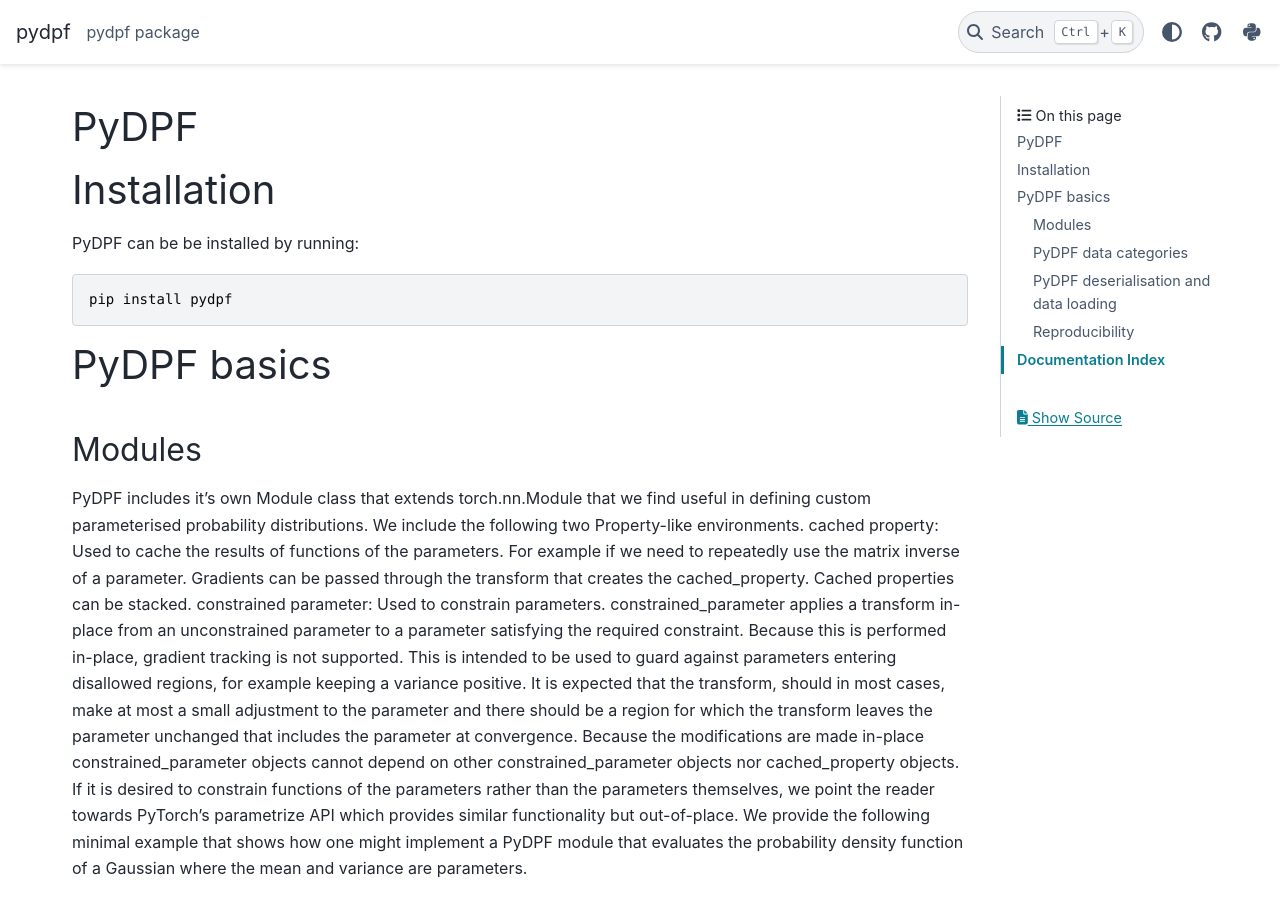
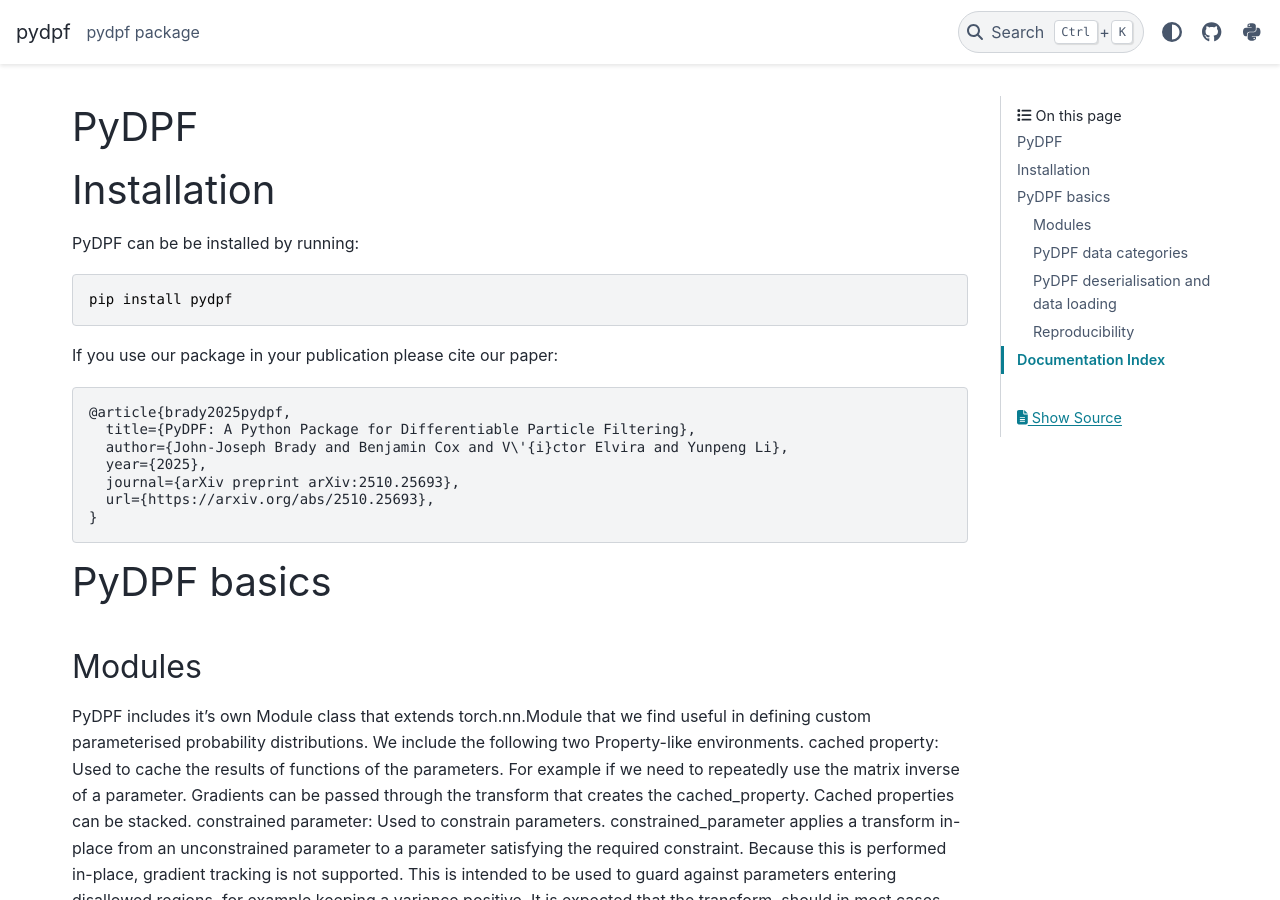
Before and after one commit to John-JoB/pydpf, a Sphinx documentation site: the page built from docs/source/index.rst, in a window 1280 px wide and 900 px high. Built offline with Sphinx 7.4.7 and the PyData theme 0.15.4, drawn with Linux system fonts in a browser that asks for light colours.

Commit message:
Update documentation with citation.

```diff
--- a/docs/source/conf.py
+++ b/docs/source/conf.py
@@ -3,7 +3,7 @@ import os
 project = 'pydpf'
 author = 'John-Joseph Brady'
 version = '1.0'
-release = '1.0.0'
+release = '1.1.1'
 extensions = ['numpydoc', 'autodoc', 'sphinx.ext.mathjax', 'sphinx_rtd_theme', 'sphinx.ext.coverage']
 autodoc_mock_imports = ['joblib', 'numpy', 'polars', 'pandas']
 master_doc = 'index'
--- a/docs/source/index.rst
+++ b/docs/source/index.rst
@@ -8,6 +8,18 @@ PyDPF can be be installed by running:
 .. code-block:: python
 
     pip install pydpf
+
+If you use our package in your publication please cite our paper:
+
+.. code-block:: text
+
+    @article{brady2025pydpf,
+      title={PyDPF: A Python Package for Differentiable Particle Filtering},
+      author={John-Joseph Brady and Benjamin Cox and V\'{i}ctor Elvira and Yunpeng Li},
+      year={2025},
+      journal={arXiv preprint arXiv:2510.25693},
+      url={https://arxiv.org/abs/2510.25693},
+    }
 
 PyDPF basics
 ============
```
Also changed, not shown: pydpf/README.rst, 3 other files.
